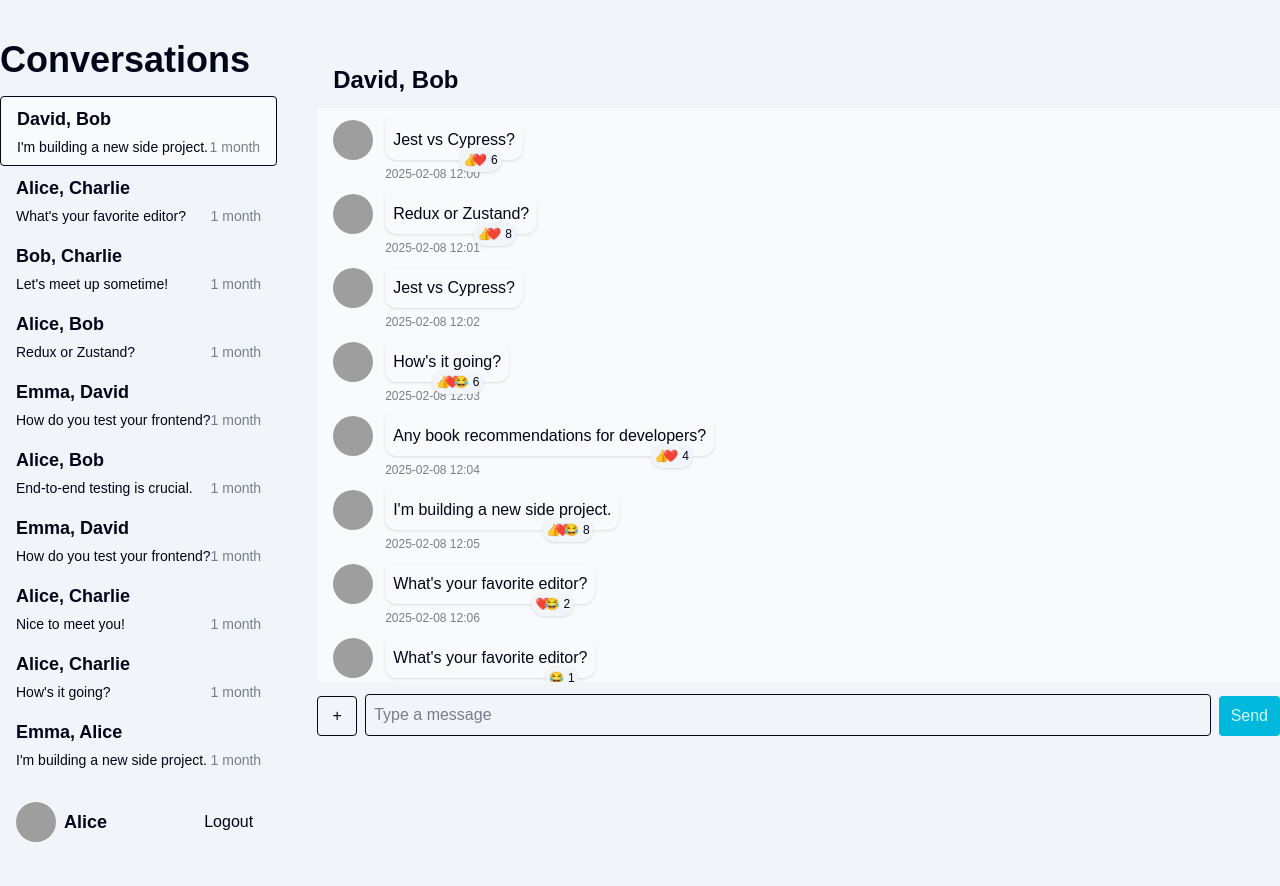
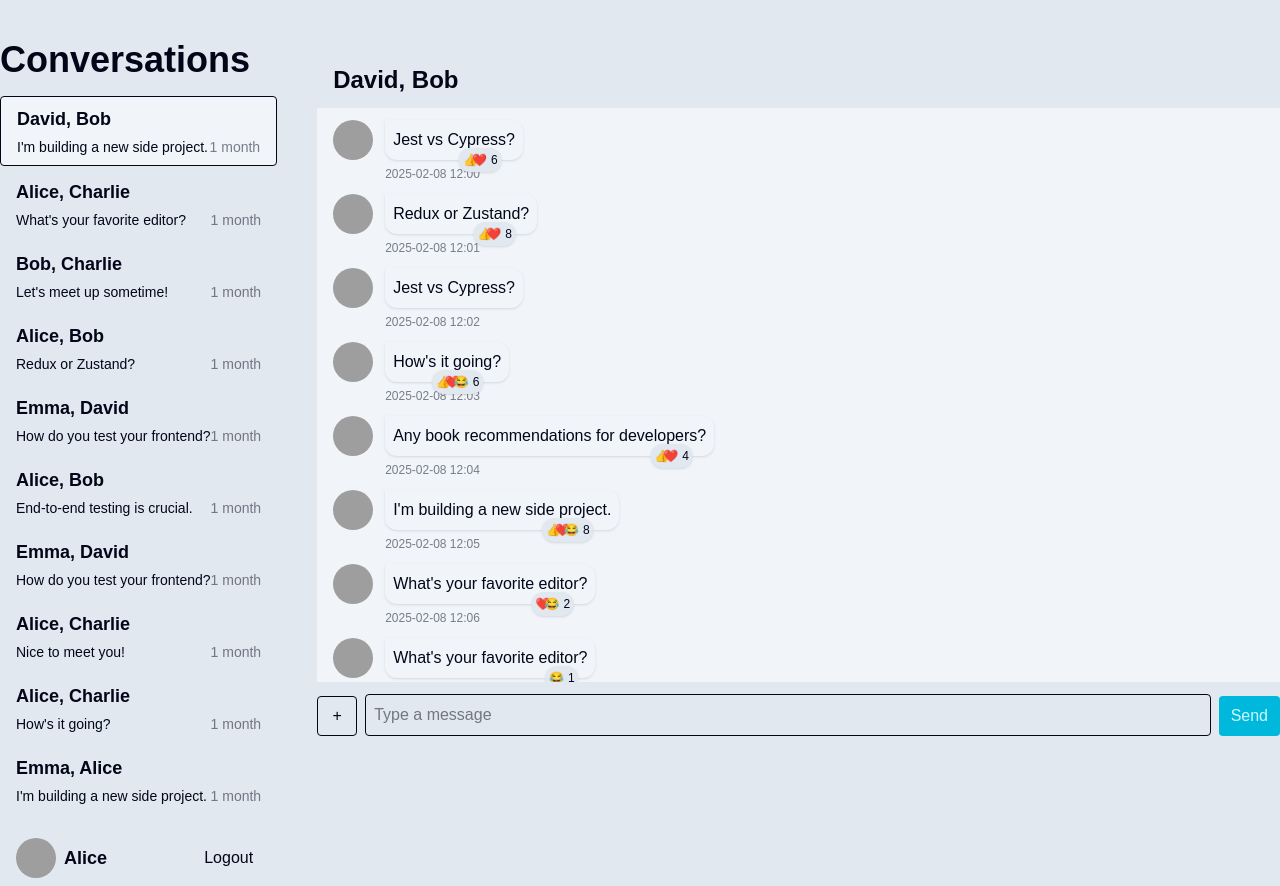
Before and after one commit to rainforest-dev/meepshop-frontend-homework, a Next.js app: page /conversations/1 in a window 1280 px wide. Before the commit the page ends 850 px from the top, so only its background shows below. Built offline with nearby package versions, Linux system fonts and the light colour scheme; grey boxes are pictures that could not be loaded.

Commit message:
feat: add loading skeletons for conversations, messages, and user items, integrate Prettier with Tailwind CSS support

```diff
--- a/package.json
+++ b/package.json
@@ -26,6 +26,8 @@
     "@types/react-dom": "^19",
     "eslint": "^9",
     "eslint-config-next": "15.2.2",
+    "prettier": "^3.5.3",
+    "prettier-plugin-tailwindcss": "^0.6.11",
     "tailwindcss": "^4",
     "typescript": "^5"
   }
--- a/src/app/Conversations.tsx
+++ b/src/app/Conversations.tsx
@@ -1,14 +1,19 @@
 "use client";
 
 import { ConversationItem } from "@/components";
+import { ConversationItemSkeleton } from "@/components/skeletons";
 import { useGetConversationsQuery } from "@/store/services";
 
 export default function Conversations({ id }: { id?: number }) {
-  const { data: conversations } = useGetConversationsQuery();
+  const { data: conversations, isLoading } = useGetConversationsQuery();
 
   return (
-    <ul>
-      {conversations?.map((conversation) => (
+    <ul className="flex flex-col gap-1">
+      {isLoading
+        ? Array.from({ length: 5 }).map((_, key) => (
+            <ConversationItemSkeleton key={key} />
+          ))
+        : conversations?.map((conversation) => (
             <ConversationItem
               key={conversation.id}
               {...conversation}
--- a/src/app/UserItem.tsx
+++ b/src/app/UserItem.tsx
@@ -1,16 +1,19 @@
 "use client";
 
+import { UserItemSkeleton } from "@/components/skeletons";
 import { useGetUserQuery } from "@/store/services";
 import { USER_ID } from "@/utils";
 import NextImage from "next/image";
 
 export default function UserItem() {
-  const { data: user } = useGetUserQuery(USER_ID);
+  const { data: user, isLoading } = useGetUserQuery(USER_ID);
+
+  if (isLoading) return <UserItemSkeleton />;
 
   if (!user) return null;
 
   return (
-    <div className="flex gap-2 items-center px-4 py-2 rounded">
+    <div className="flex items-center gap-2 rounded px-4 py-2">
       <NextImage
         src={user.avatar}
         alt="avatar"
@@ -19,7 +22,7 @@ export default function UserItem() {
         className="rounded-full"
       />
       <h3 className="grow">{user.name}</h3>
-      <button className="px-2 py-1 hover:bg-background-higher rounded cursor-pointer hover:border">
+      <button className="hover:bg-background-higher cursor-pointer rounded px-2 py-1 hover:border">
         Logout
       </button>
     </div>
--- a/src/app/conversations/[id]/Messages.tsx
+++ b/src/app/conversations/[id]/Messages.tsx
@@ -1,6 +1,7 @@
 "use client";
 
 import { Message } from "@/components";
+import { MessageSkeleton } from "@/components/skeletons";
 import { useGetMessagesQuery } from "@/store/services";
 import type { IMessage } from "@/types";
 import type { ReactionType } from "@/types/api";
@@ -9,17 +10,27 @@ import { transferMessage, USER_ID } from "@/utils";
 const getMessageKey = (
   conversationId: number,
   userId: number,
-  timestamp: number
+  timestamp: number,
 ) => {
   return `${conversationId}-${userId}-${timestamp}`;
 };
 
 export default function Messages({ id }: { id: number }) {
-  const { data: messages } = useGetMessagesQuery(id);
+  const { data: messages, isLoading } = useGetMessagesQuery(id);
 
   const handleReact = (message: IMessage, reaction: ReactionType) => {
     console.log(message, reaction);
   };
+
+  if (isLoading)
+    return (
+      <>
+        {Array.from({ length: 5 }).map((_, key) => (
+          <MessageSkeleton key={key} />
+        ))}
+        <MessageSkeleton isMine />
+      </>
+    );
 
   return (
     <>
@@ -28,7 +39,7 @@ export default function Messages({ id }: { id: number }) {
         const key = getMessageKey(
           _message.conversationId,
           _message.userId,
-          _message.timestamp
+          _message.timestamp,
         );
         const isMine = _message.userId === USER_ID;
         return (
--- a/src/app/globals.css
+++ b/src/app/globals.css
@@ -1,8 +1,9 @@
 @import "tailwindcss";
 
 :root {
-  --background: var(--color-slate-100);
-  --background-higher: var(--color-slate-50);
+  --background: var(--color-slate-200);
+  --background-higher: var(--color-slate-100);
+  --background-highest: var(--color-slate-50);
   --foreground: var(--color-slate-950);
   --primary: var(--color-cyan-500);
   --on-primary: var(--color-cyan-100);
@@ -13,6 +14,7 @@
 @theme inline {
   --color-background: var(--background);
   --color-background-higher: var(--background-higher);
+  --color-background-highest: var(--background-highest);
   --color-foreground: var(--foreground);
   --color-primary: var(--primary);
   --color-on-primary: var(--on-primary);
@@ -20,12 +22,16 @@
   --color-on-secondary: var(--on-secondary);
   --font-sans: var(--font-geist-sans);
   --font-mono: var(--font-geist-mono);
+
+  --spacing-lh: 1lh;
+  --radius-lh: 1lh;
 }
 
 @media (prefers-color-scheme: dark) {
   :root {
-    --background: var(--color-slate-800);
-    --background-higher: var(--color-slate-900);
+    --background: var(--color-slate-700);
+    --background-higher: var(--color-slate-800);
+    --background-highest: var(--color-slate-900);
     --foreground: var(--color-slate-50);
     --primary: var(--color-cyan-500);
     --on-primary: var(--color-cyan-100);
@@ -59,3 +65,11 @@ body {
 @utility flex-center {
   @apply flex items-center justify-center;
 }
+
+@utility skeleton-* {
+  /* prettier-ignore */
+  background-color: --value(--color-*);
+  background-color: --value(color);
+  background-color: --value([color]);
+  @apply rounded-lh animate-pulse;
+}
--- /dev/null
+++ b/src/components/skeletons/ConversationItem.tsx
@@ -0,0 +1,11 @@
+export default function ConversationItemSkeleton() {
+  return (
+    <li className="border-background-highest flex flex-col gap-1 rounded border px-4 py-2">
+      <h3 className="h-lh skeleton-background-highest w-1/3"></h3>
+      <p className="flex items-end justify-between text-sm">
+        <span className="h-lh skeleton-background-highest w-1/2"></span>
+        <span className="h-lh skeleton-background-highest w-1/4"></span>
+      </p>
+    </li>
+  );
+}
--- /dev/null
+++ b/src/components/skeletons/Message.tsx
@@ -0,0 +1,29 @@
+import clsx from "clsx";
+
+export default function MessageSkeleton({
+  isMine = false,
+}: {
+  isMine?: boolean;
+}) {
+  return (
+    <div className={clsx("flex w-full gap-2", isMine && "flex-row-reverse")}>
+      <div className="skeleton-background-highest size-10 rounded-full"></div>
+      <div
+        className={clsx(
+          "flex w-full flex-col gap-1.5 px-1",
+          isMine && "items-end",
+        )}
+      >
+        <div
+          className={clsx(
+            "skeleton-background-highest w-1/2 rounded-xl p-2 shadow",
+            isMine ? "rounded-tr-none" : "rounded-tl-none",
+          )}
+        >
+          <div className="h-lh"></div>
+        </div>
+        <div className="h-lh skeleton-background-highest w-1/4 text-xs opacity-90"></div>
+      </div>
+    </div>
+  );
+}
--- /dev/null
+++ b/src/components/skeletons/UserItem.tsx
@@ -0,0 +1,11 @@
+export default function UserItemSkeleton() {
+  return (
+    <div className="flex items-center gap-2 rounded px-4 py-2">
+      <div className="skeleton-background-highest size-10 rounded-full"></div>
+      <h3 className="h-lh skeleton-background-highest grow"></h3>
+      <button disabled className="rounded px-2 py-1">
+        Logout
+      </button>
+    </div>
+  );
+}
--- /dev/null
+++ b/src/components/skeletons/index.ts
@@ -0,0 +1,3 @@
+export { default as ConversationItemSkeleton } from "./ConversationItem";
+export { default as UserItemSkeleton } from "./UserItem";
+export { default as MessageSkeleton } from "./Message";
```
Also changed, not shown: 2 other files (tests, documents, lock files or other folders). Lines whose indentation alone changed are shown as unchanged.
